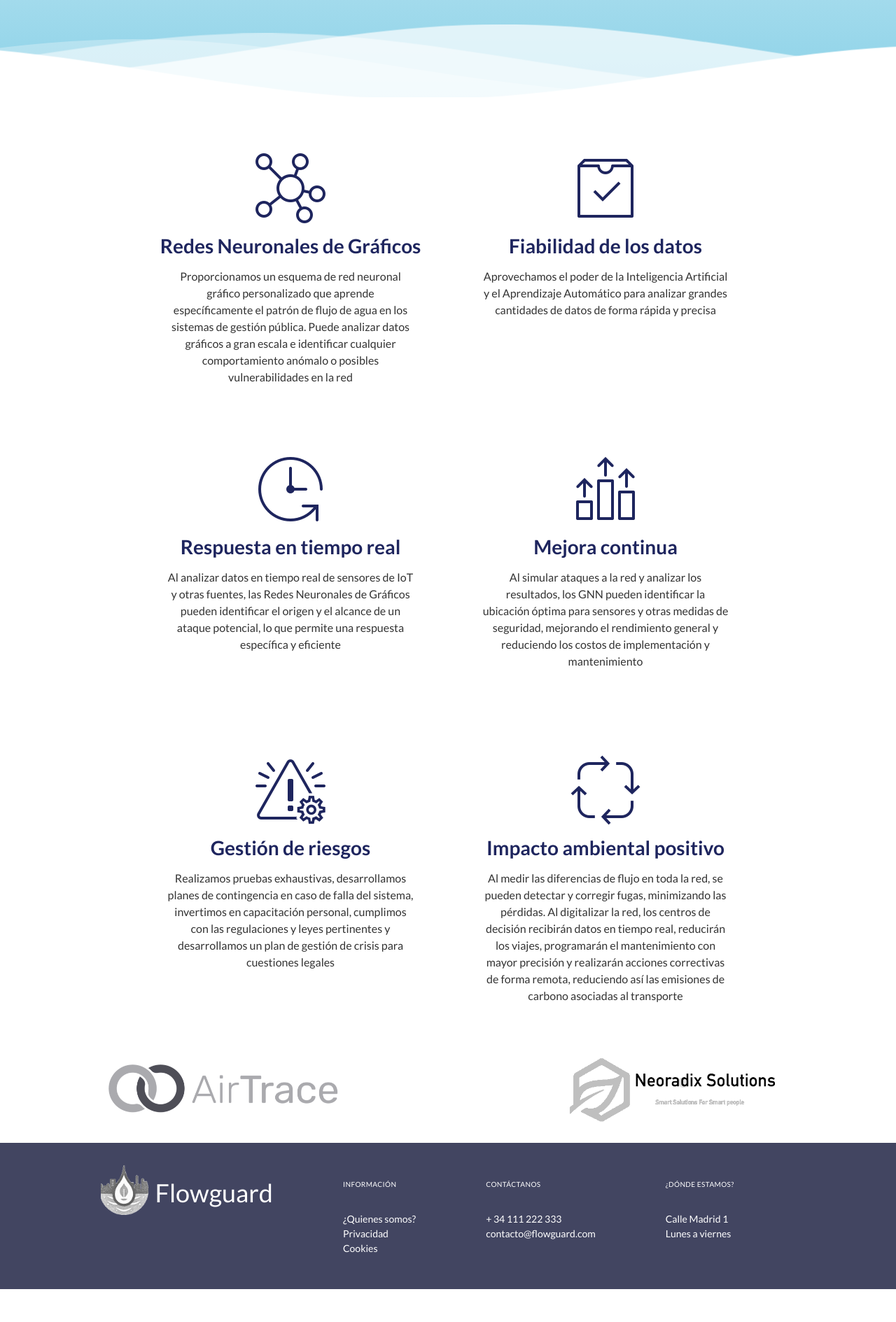
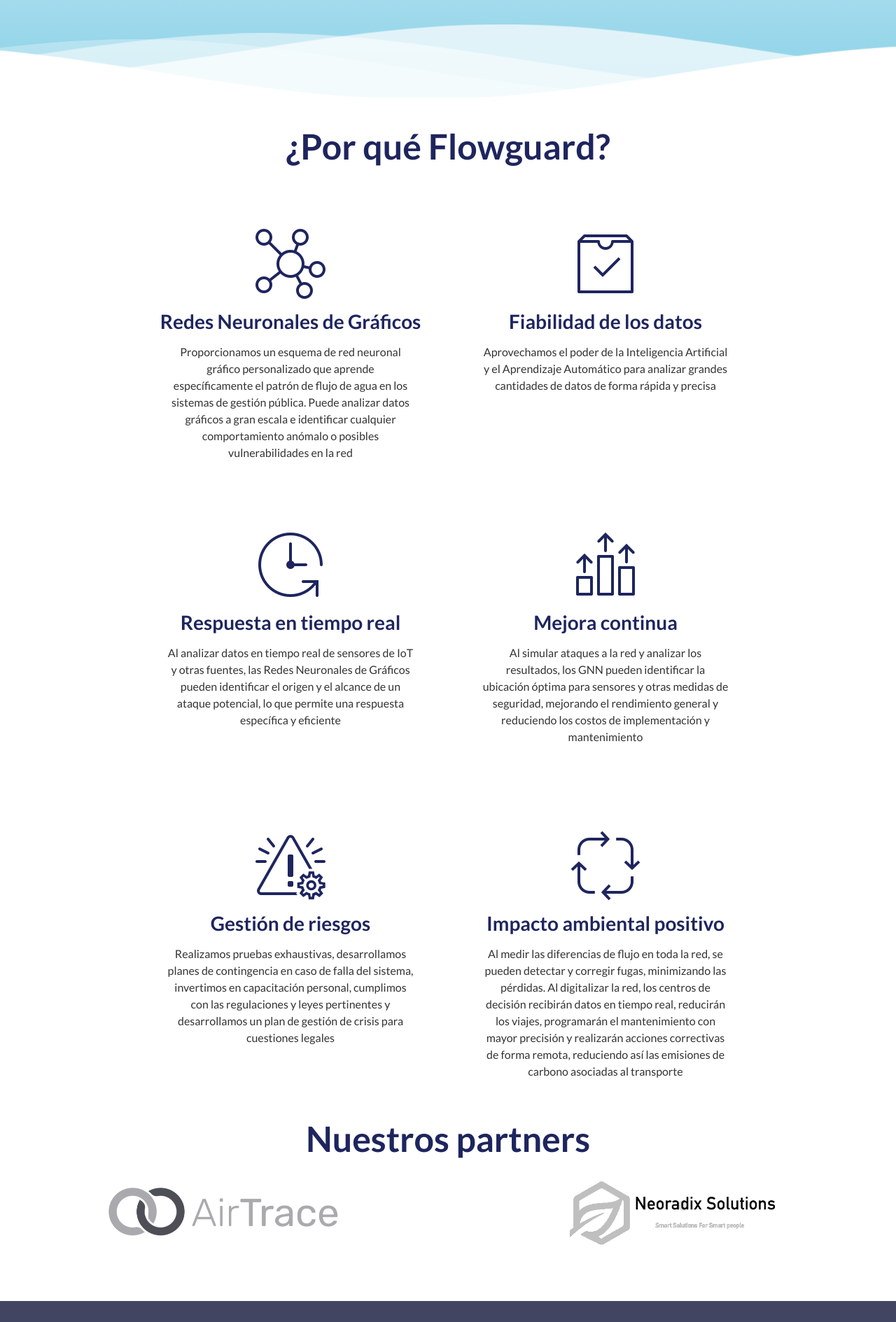
Before and after one commit to telcash/flowguard_frontend, a React (Create React App) app: page / in a window 1280 px wide. Shown: the part 660-2549 px from the top of the page at 70% size. Before the commit the page ends 2502 px from the top, so only its background shows below. Built offline with nearby package versions, Linux system fonts and the light colour scheme.

Commit message:
Titulos agregados a secciones y modificacion de estilos

```diff
--- a/src/containers/features/Features.jsx
+++ b/src/containers/features/Features.jsx
@@ -13,6 +13,7 @@ const Features = () => {
   const [t] = useTranslation("global");
   return (
     <div className='fg__features'>
+      <h1>¿Por qué Flowguard?</h1>
       <div className='fg__features-container'>
         <Feature icon={neuralNetworkIcon} title={t("features.graph-neural-networks.title")} description={t("features.graph-neural-networks.description")}></Feature>
         <Feature icon={dataReliabilityIcon} title={t("features.data-reliability.title")} description={t("features.data-reliability.description")}></Feature>
--- a/src/containers/features/features.css
+++ b/src/containers/features/features.css
@@ -1,8 +1,16 @@
 .fg__features {
     width: 100%;
+    margin-top: 40px;
     display: flex;
+    flex-direction: column;
     justify-content: center;
     align-items: center;
+}
+
+.fg__features h1 {
+    color: #1E255E;
+    font-size: 50px;
+    font-weight: 700;
 }
 
 .fg__features-container {
--- a/src/containers/footer/footer.css
+++ b/src/containers/footer/footer.css
@@ -1,5 +1,5 @@
 .fg__footer {
-    margin-top: 150px;
+    margin-top: 200px;
     display: flex;
     padding: 2rem 9rem;
     background-color: #424561;
--- a/src/containers/main-nav/main-nav.css
+++ b/src/containers/main-nav/main-nav.css
@@ -7,6 +7,7 @@
 }
 
 .fg__mainnav-container {
+    max-width: 1440px;
     width: 100%;
     display: flex;
     justify-content: flex-start;
--- a/src/containers/partners/Partners.jsx
+++ b/src/containers/partners/Partners.jsx
@@ -6,6 +6,8 @@ import airtraceLogo from '../../assets/airtrace-gray.png';
 const Partners = () => {
     return (
         <div className="fg__partners">
+            <h1>Nuestros partners</h1>
+            <div className="fg__partners-logos">
                 <a href="https://airtrace.io" target="blank">
                     <img src={airtraceLogo} alt="logo airtrace" />
                 </a>
@@ -13,6 +15,7 @@ const Partners = () => {
                     <img src={neoradixLogo} alt="logo neoradix" />
                 </a>
             </div>
+        </div>
     );
 };
 
--- a/src/containers/partners/partners.css
+++ b/src/containers/partners/partners.css
@@ -1,12 +1,27 @@
 .fg__partners {
-    margin-top: 100px;
+    margin-top: 80px;
+    width: 100%;
+    display: flex;
+    flex-direction: column;
+    justify-content: center;
+    align-items: center;
+    row-gap: 20px;
+}
+
+.fg__partners h1 {
+    color: #1E255E;
+    font-size: 50px;
+    font-weight: 700;
+}
+
+.fg__partners-logos {
     width: 100%;
     display: flex;
     justify-content: space-around;
     align-items: center;
 }
 
-.fg__partners img {
+.fg__partners-logos img {
     width: 330px;
     height: auto;
 }
```
Lines whose indentation alone changed are shown as unchanged.
